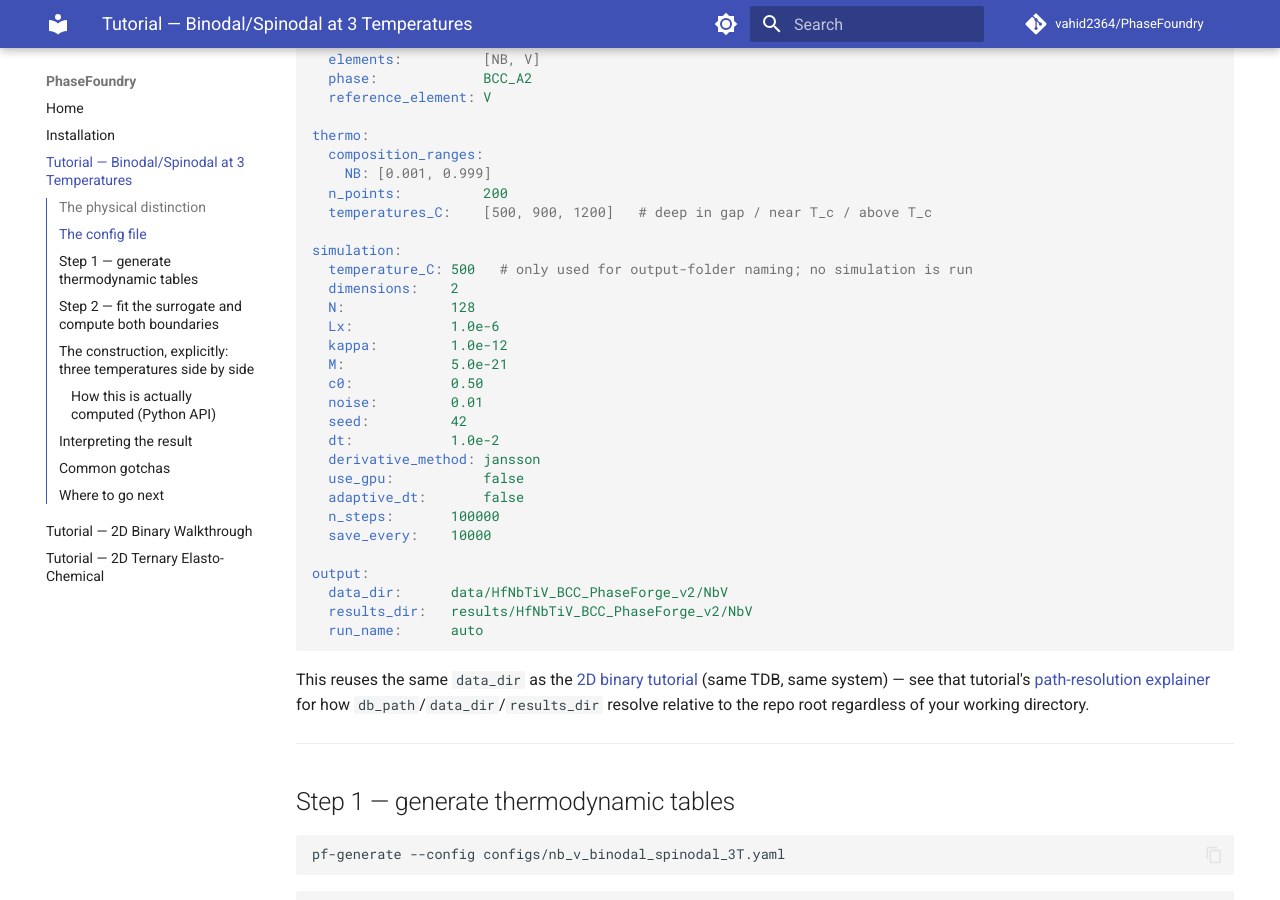
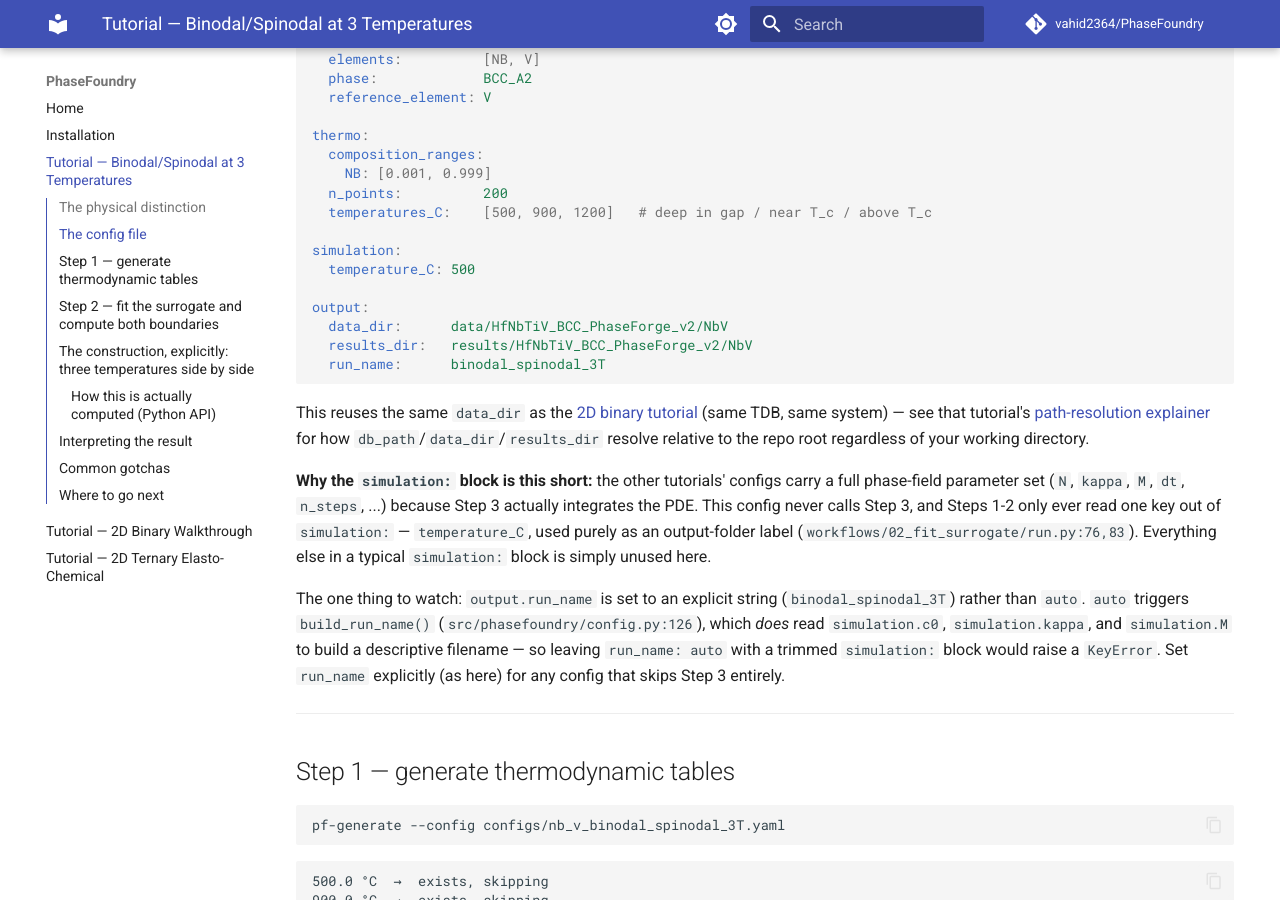
Before and after one commit to vahid2364/PhaseFoundry, an MkDocs documentation site: the page built from docs/tutorial_binodal_spinodal_3T.md, in a window 1280 px wide and 900 px high, scrolled down 912 px. Built offline with MkDocs 1.6.1 and Material for MkDocs 9.7.7, drawn with Linux system fonts in a browser that asks for light colours; comment, search, counter and statistics services are not loaded.

Commit message:
Trim thermo-only config to the simulation: keys it actually uses

````diff
--- a/docs/tutorial_binodal_spinodal_3T.md
+++ b/docs/tutorial_binodal_spinodal_3T.md
@@ -50,26 +50,12 @@ thermo:
   temperatures_C:    [500, 900, 1200]   # deep in gap / near T_c / above T_c
 
 simulation:
-  temperature_C: 500   # only used for output-folder naming; no simulation is run
-  dimensions:    2
-  N:             128
-  Lx:            1.0e-6
-  kappa:         1.0e-12
-  M:             5.0e-21
-  c0:            0.50
-  noise:         0.01
-  seed:          42
-  dt:            1.0e-2
-  derivative_method: jansson
-  use_gpu:           false
-  adaptive_dt:       false
-  n_steps:       100000
-  save_every:    10000
+  temperature_C: 500
 
 output:
   data_dir:      data/HfNbTiV_BCC_PhaseForge_v2/NbV
   results_dir:   results/HfNbTiV_BCC_PhaseForge_v2/NbV
-  run_name:      auto
+  run_name:      binodal_spinodal_3T
 ```
 
 This reuses the same `data_dir` as the [2D binary tutorial](tutorial_2d_binary.md)
@@ -77,6 +63,22 @@ This reuses the same `data_dir` as the [2D binary tutorial](tutorial_2d_binary.m
 [path-resolution explainer](tutorial_2d_binary.md#the-config-file) for how
 `db_path`/`data_dir`/`results_dir` resolve relative to the repo root
 regardless of your working directory.
+
+**Why the `simulation:` block is this short:** the other tutorials' configs
+carry a full phase-field parameter set (`N`, `kappa`, `M`, `dt`, `n_steps`,
+...) because Step 3 actually integrates the PDE. This config never calls
+Step 3, and Steps 1-2 only ever read one key out of `simulation:` —
+`temperature_C`, used purely as an output-folder label
+(`workflows/02_fit_surrogate/run.py:76,83`). Everything else in a typical
+`simulation:` block is simply unused here.
+
+The one thing to watch: `output.run_name` is set to an explicit string
+(`binodal_spinodal_3T`) rather than `auto`. `auto` triggers
+`build_run_name()` (`src/phasefoundry/config.py:126`), which *does* read
+`simulation.c0`, `simulation.kappa`, and `simulation.M` to build a
+descriptive filename — so leaving `run_name: auto` with a trimmed
+`simulation:` block would raise a `KeyError`. Set `run_name` explicitly (as
+here) for any config that skips Step 3 entirely.
 
 ---
 
````
Also changed, not shown: 1 other file.
